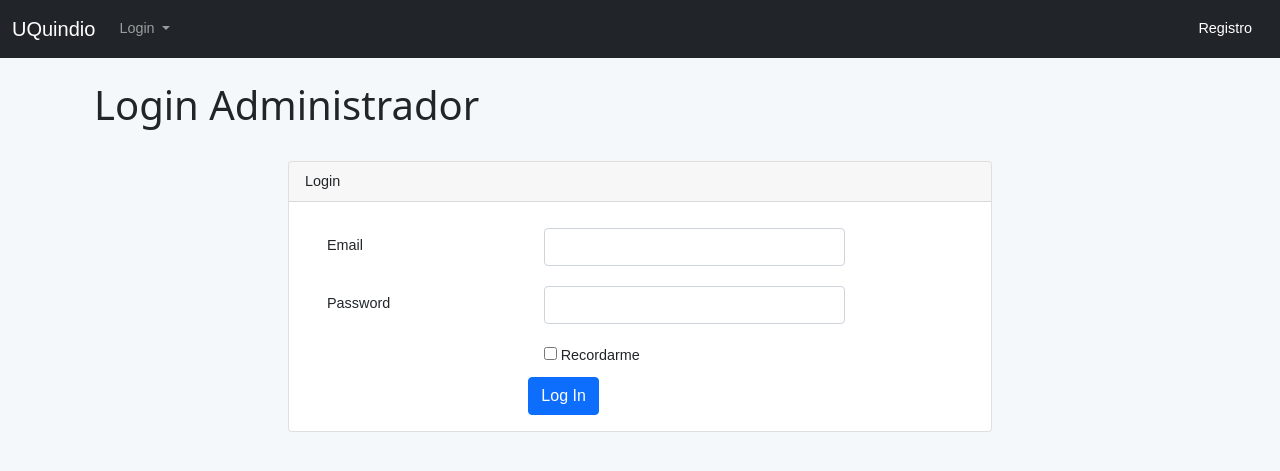
After one commit to Ang3l1t0/proyecto_mintic, a Flask app: page /admin/login in a window 1280 px wide. The commit adds this page. Shown: the top 471 px of the page. Run offline with Flask 2, Linux system fonts and the light colour scheme; some libraries are stand-ins or nearby versions.

Commit message:
admin login

```diff
--- a/app.py
+++ b/app.py
@@ -135,6 +135,23 @@ class Teacher(UserMixin, db.Model):
     def verify_password(self, password):
         return check_password_hash(self.password_hash, password)
 
+class Admin(UserMixin, db.Model):
+    __tablename__ = 'admin'
+    id = db.Column(db.Integer, primary_key = True)
+    email = db.Column(db.String(64), unique=True, index=True)
+    username = db.Column(db.String(64), unique=True, index=True)
+    password_hash = db.Column(db.String(128))
+
+    def __repr__(self):
+        return '<Admin %r>' % self.username
+
+    @property
+    def password(self):
+        raise AttributeError('password no es un atributo legible')
+
+    def verify_password(self, password):
+        return check_password_hash(self.password_hash, password)
+
 class Course(db.Model):
     __tablename__ = 'courses'
     id = db.Column(db.Integer, primary_key=True)
@@ -170,6 +187,8 @@ def load_user(user_id):
         return User.query.get(int(user_id))
     elif session['account_type'] == 'Teacher':
         return Teacher.query.get(int(user_id))
+    elif session['account_type'] == 'Admin':
+        return Admin.query.get(int(user_id))
     else:
       return None
 
@@ -375,6 +394,22 @@ def login_teacher():
         flash('Usuario o clave inválida')
     return render_template('login.html', form=form, name=name)
 
+@app.route('/admin/login', methods=['GET', 'POST'])
+def admin_login():
+    form = LoginForm()
+    name = 'Administrador'
+    if form.validate_on_submit():
+        user = Admin.query.filter_by(email=form.email.data).first()
+        if user is not None and user.verify_password(form.password.data):
+            session['account_type'] = 'Admin'
+            login_user(user, remember=True)
+            next = request.args.get('next')
+            if next is None or not next.startswith('/'):
+                next = url_for('home')
+            return redirect(next)
+        flash('Usuario o clave inválida')
+    return render_template('admin_login.html', form=form, name=name)
+
 @app.route('/teacher/courses/<username>', methods=['GET', 'POST'])
 @login_required
 @require_role(role="Teacher")
--- /dev/null
+++ b/templates/admin_login.html
@@ -0,0 +1,99 @@
+{% extends "base.html" %}
+{% from "_macros.html" import render_field with context %}
+{% block head %}
+  {{ super() }}
+  <style type="text/css">
+
+    body{
+        margin: 0;
+        font-size: .9rem;
+        font-weight: 400;
+        line-height: 1.6;
+        color: #212529;
+        text-align: left;
+        background-color: #f5f8fa;
+    }
+
+    .navbar-laravel
+    {
+        box-shadow: 0 2px 4px rgba(0,0,0,.04);
+    }
+
+    .navbar-brand , .nav-link, .my-form, .login-form
+    {
+        font-family: Raleway, sans-serif;
+    }
+
+    .my-form
+    {
+        padding-top: 1.5rem;
+        padding-bottom: 1.5rem;
+    }
+
+    .my-form .row
+    {
+        margin-left: 0;
+        margin-right: 0;
+    }
+
+    .login-form
+    {
+        padding-top: 1.5rem;
+        padding-bottom: 1.5rem;
+    }
+
+    .login-form .row
+    {
+        margin-left: 0;
+        margin-right: 0;
+    }
+    .form-group{
+        padding: 10px;
+    }
+  </style>
+{% endblock %}
+
+{% block page_content %}
+<div class="page-header">
+    <h1>Login {{ name }}</h1>
+</div>
+
+<main class="login-form">
+    <div class="cotainer">
+        <div class="row justify-content-center">
+            <div class="col-md-8">
+                <div class="card">
+                    <div class="card-header">Login</div>
+                    <div class="card-body">
+                        <form action="" method="POST">
+                            {{ form.hidden_tag() }}
+                            <!-- llama al macro para generar los fields del form login  -->
+
+                            {{ render_field(form.email) }}
+                            {{ render_field(form.password) }}
+
+                            <div class="form-group row">
+                                <div class="col-md-6 offset-md-4">
+                                    <div class="checkbox">
+                                        <label>
+                                            <input type="checkbox" name="remember"> Recordarme
+                                        </label>
+                                    </div>
+                                </div>
+                            </div>
+
+                            <div class="col-md-6 offset-md-4">
+                                {{ form.submit(class="btn btn-primary")}}
+
+                            </div>
+                    </div>
+                    </form>
+                </div>
+            </div>
+        </div>
+    </div>
+    </div>
+
+</main>
+
+{% endblock %}
--- a/templates/teacher_activities.html
+++ b/templates/teacher_activities.html
@@ -6,7 +6,7 @@
     <h1>Actividades </h1>
     <br/>
     <a href="{{ url_for('teacher_create_activity', teacher_id=teacher_id, course_id=course_id) }}">
-      <span class="btn btn-warning btn-sm">Crear Actividad</span></a>
+      <span class="btn btn-warning">Crear Actividad</span></a>
 </div>
 <br/>
 
```
Also changed, not shown: migrations/versions/29cf30200c78_.py (added, +38 -0 lines), grades.sqlite.
